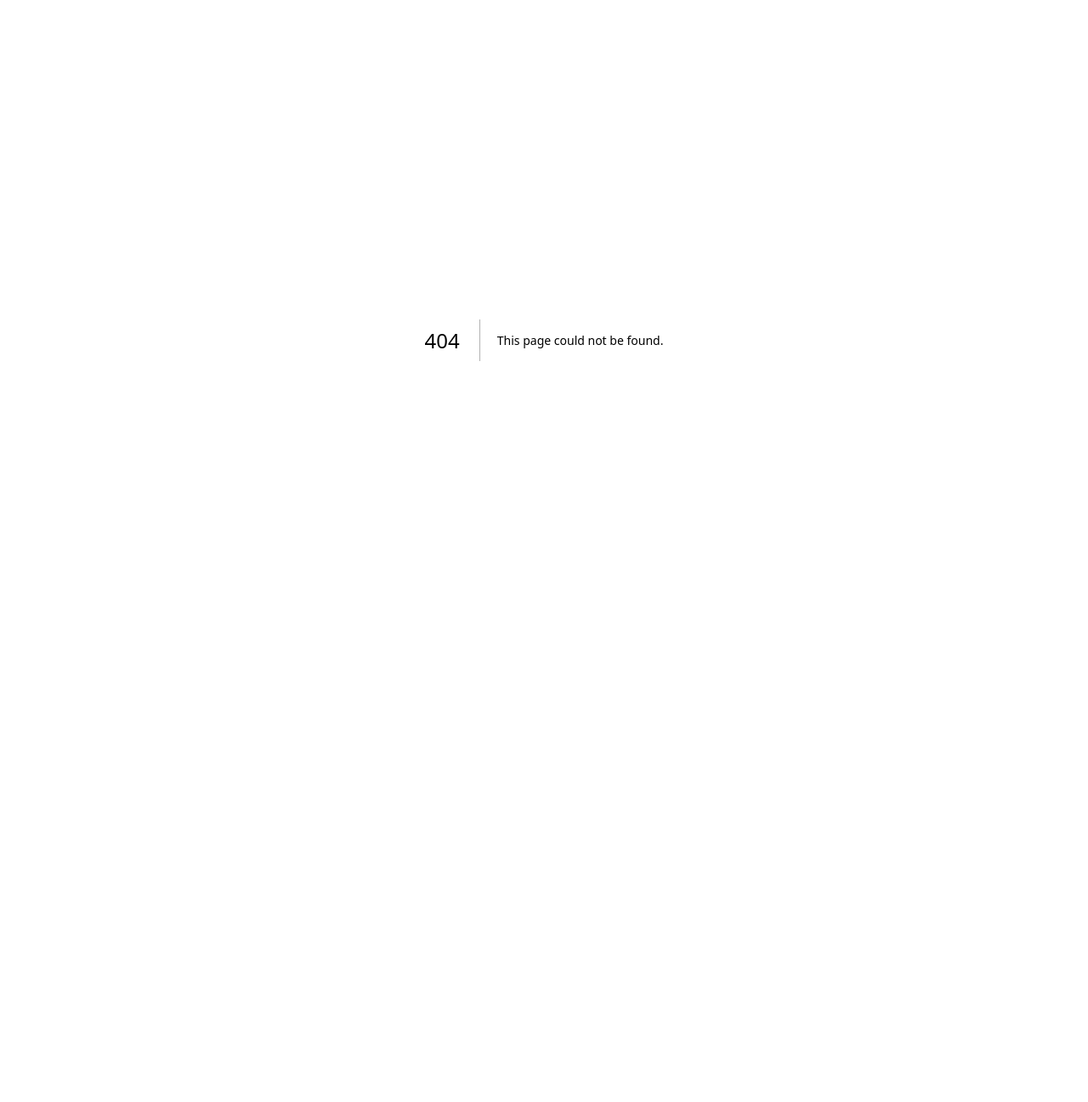
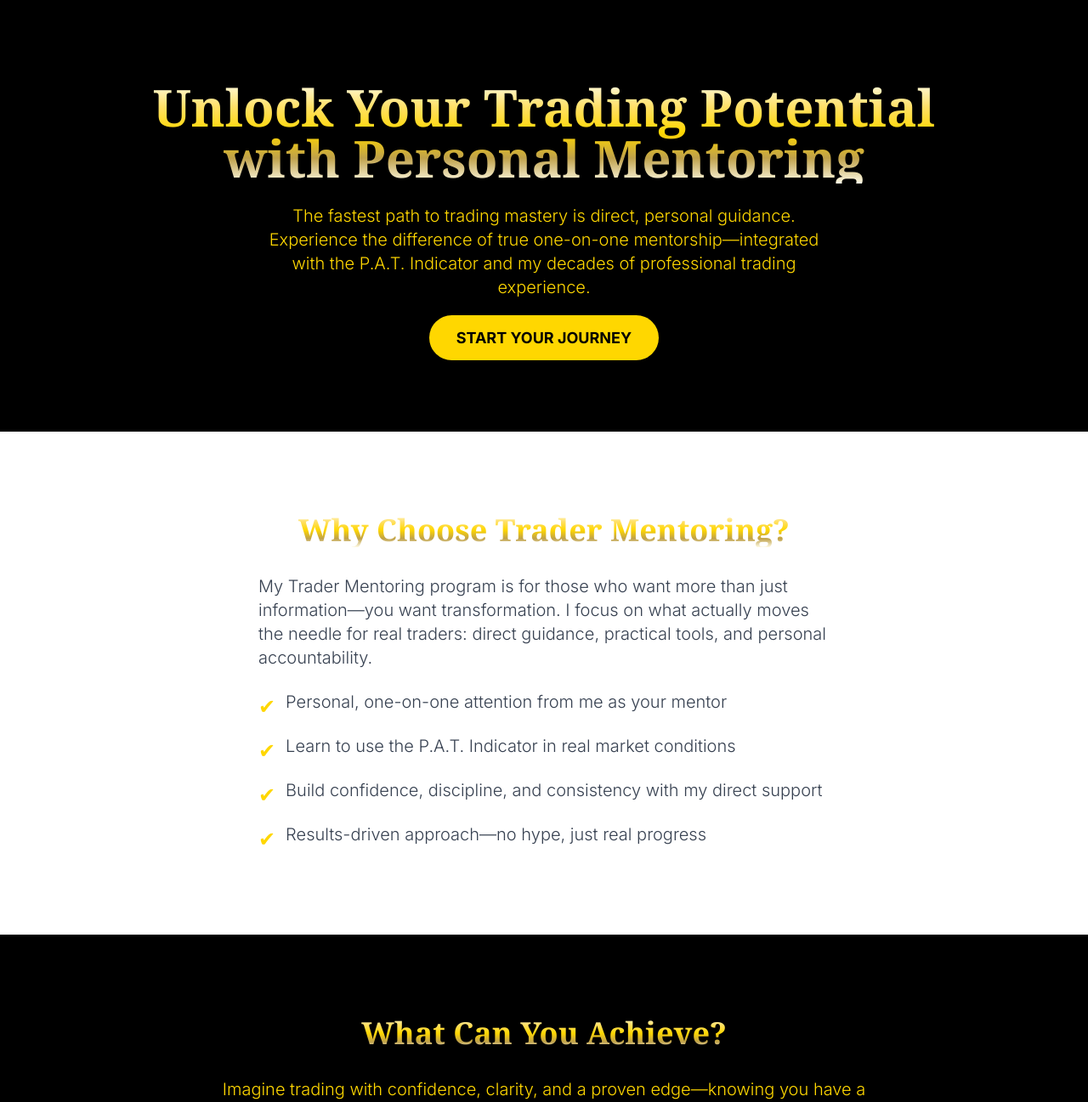
Before and after one commit to mentaldojo/learning-2-trade-site, a Next.js app: page /mentoring in a window 1280 px wide. Before the commit this address had no page. Shown: the top 1297 px of the page at 85% size. Before the commit the page ends 800 px from the top, so only its background shows below. Built offline with nearby package versions, Linux system fonts and the light colour scheme.

Commit message:
Refine Trader Mentoring page: first-person language, remove community references, emphasize personal one-on-one service.

```diff
--- /dev/null
+++ b/src/app/mentoring/page.tsx
@@ -0,0 +1,91 @@
+import Link from 'next/link';
+
+export const metadata = {
+  title: 'Trader Mentoring | Learning2Trade',
+  description: 'Experience personal trading mentorship and guidance, fully integrated with the PAT Indicator and a supportive community.'
+};
+
+export default function TraderMentoringPage() {
+  return (
+    <main className="bg-white min-h-screen">
+      {/* Hero / Attention */}
+      <section className="bg-black text-white py-16 sm:py-24 px-4 text-center">
+        <h1 className="text-4xl sm:text-5xl md:text-6xl font-bold font-serif mb-6" style={{
+          background: 'linear-gradient(to bottom, #fffbe6 0%, #ffe066 25%, #FFD700 50%, #bfa14a 75%, #fffbe6 100%)',
+          WebkitBackgroundClip: 'text',
+          WebkitTextFillColor: 'transparent',
+          backgroundClip: 'text',
+          color: 'transparent',
+        }}>
+          Unlock Your Trading Potential<br />with Personal Mentoring
+        </h1>
+        <p className="text-lg sm:text-xl text-[#FFD700] mb-8 max-w-2xl mx-auto font-light">
+          The fastest path to trading mastery is direct, personal guidance. Experience the difference of true one-on-one mentorship—integrated with the P.A.T. Indicator and my decades of professional trading experience.
+        </p>
+        <Link href="#action" className="bg-[#FFD700] text-black font-bold px-8 py-4 rounded-full text-lg shadow-lg hover:-translate-y-1 hover:shadow-[0_8px_32px_0_rgba(255,215,0,0.5)] transition-all duration-200 uppercase">Start Your Journey</Link>
+      </section>
+
+      {/* Interest */}
+      <section className="bg-white text-black py-16 sm:py-24 px-4 text-center">
+        <h2 className="text-3xl sm:text-4xl font-bold font-serif mb-8" style={{
+          background: 'linear-gradient(to bottom, #fffbe6 0%, #ffe066 25%, #FFD700 50%, #bfa14a 75%, #fffbe6 100%)',
+          WebkitBackgroundClip: 'text',
+          WebkitTextFillColor: 'transparent',
+          backgroundClip: 'text',
+          color: 'transparent',
+        }}>Why Choose Trader Mentoring?</h2>
+        <div className="max-w-2xl mx-auto text-left text-lg sm:text-xl text-gray-700 font-light space-y-6">
+          <p>
+            My Trader Mentoring program is for those who want more than just information—you want transformation. I focus on what actually moves the needle for real traders: direct guidance, practical tools, and personal accountability.
+          </p>
+          <ul className="space-y-4 mt-6">
+            <li className="flex items-start"><span className="text-[#FFD700] text-2xl mr-3 mt-1">✔</span> Personal, one-on-one attention from me as your mentor</li>
+            <li className="flex items-start"><span className="text-[#FFD700] text-2xl mr-3 mt-1">✔</span> Learn to use the P.A.T. Indicator in real market conditions</li>
+            <li className="flex items-start"><span className="text-[#FFD700] text-2xl mr-3 mt-1">✔</span> Build confidence, discipline, and consistency with my direct support</li>
+            <li className="flex items-start"><span className="text-[#FFD700] text-2xl mr-3 mt-1">✔</span> Results-driven approach—no hype, just real progress</li>
+          </ul>
+        </div>
+      </section>
+
+      {/* Desire: Transformation & Testimonials */}
+      <section className="bg-black text-white py-16 sm:py-24 px-4 text-center">
+        <h2 className="text-3xl sm:text-4xl font-bold font-serif mb-8" style={{
+          background: 'linear-gradient(to bottom, #fffbe6 0%, #ffe066 25%, #FFD700 50%, #bfa14a 75%, #fffbe6 100%)',
+          WebkitBackgroundClip: 'text',
+          WebkitTextFillColor: 'transparent',
+          backgroundClip: 'text',
+          color: 'transparent',
+        }}>What Can You Achieve?</h2>
+        <div className="max-w-3xl mx-auto mb-12">
+          <p className="text-lg sm:text-xl text-[#FFD700] font-light mb-6">Imagine trading with confidence, clarity, and a proven edge—knowing you have a mentor with decades of experience guiding you every step of the way.</p>
+          <p className="text-lg sm:text-xl text-gray-200 font-light">My mentoring program has helped traders go from confused and inconsistent to focused, disciplined, and consistently profitable.</p>
+        </div>
+        <div className="grid sm:grid-cols-2 gap-8 max-w-4xl mx-auto">
+          <div className="relative bg-[#fcfbf7] text-black rounded-3xl shadow-2xl p-8 text-center border-l-4" style={{ borderLeftColor: '#FFD700' }}>
+            <span className="absolute left-8 top-6 text-4xl" style={{ color: '#FFD700' }}>&ldquo;</span>
+            <p className="italic text-lg font-light font-serif leading-relaxed mb-8">I never thought I could trade with this level of confidence. The personal mentoring and PAT Indicator changed everything for me.</p>
+            <div className="font-bold text-gray-900">— Consistent Trader</div>
+          </div>
+          <div className="relative bg-[#fcfbf7] text-black rounded-3xl shadow-2xl p-8 text-center border-l-4" style={{ borderLeftColor: '#FFD700' }}>
+            <span className="absolute left-8 top-6 text-4xl" style={{ color: '#FFD700' }}>&ldquo;</span>
+            <p className="italic text-lg font-light font-serif leading-relaxed mb-8">The mentoring program gave me the structure and support I needed. I finally feel like I belong in the markets.</p>
+            <div className="font-bold text-gray-900">— Empowered Member</div>
+          </div>
+        </div>
+      </section>
+
+      {/* Action: CTA */}
+      <section id="action" className="bg-[#fcfbf7] py-16 sm:py-24 px-4 text-center">
+        <h2 className="text-3xl sm:text-4xl font-bold font-serif mb-6" style={{
+          background: 'linear-gradient(to bottom, #fffbe6 0%, #ffe066 25%, #FFD700 50%, #bfa14a 75%, #fffbe6 100%)',
+          WebkitBackgroundClip: 'text',
+          WebkitTextFillColor: 'transparent',
+          backgroundClip: 'text',
+          color: 'transparent',
+        }}>Ready to Experience Real Mentoring?</h2>
+        <p className="text-lg text-gray-700 mb-8 max-w-2xl mx-auto">Get direct access to my expert guidance and the P.A.T. Indicator. Your journey to trading mastery starts here—one-on-one, with me by your side.</p>
+        <Link href="/signup" className="bg-[#FFD700] text-black font-bold px-10 py-5 rounded-full text-xl shadow-lg hover:-translate-y-1 hover:shadow-[0_8px_32px_0_rgba(255,215,0,0.5)] transition-all duration-200 uppercase">Start Your Mentoring Journey</Link>
+      </section>
+    </main>
+  );
+}
```
